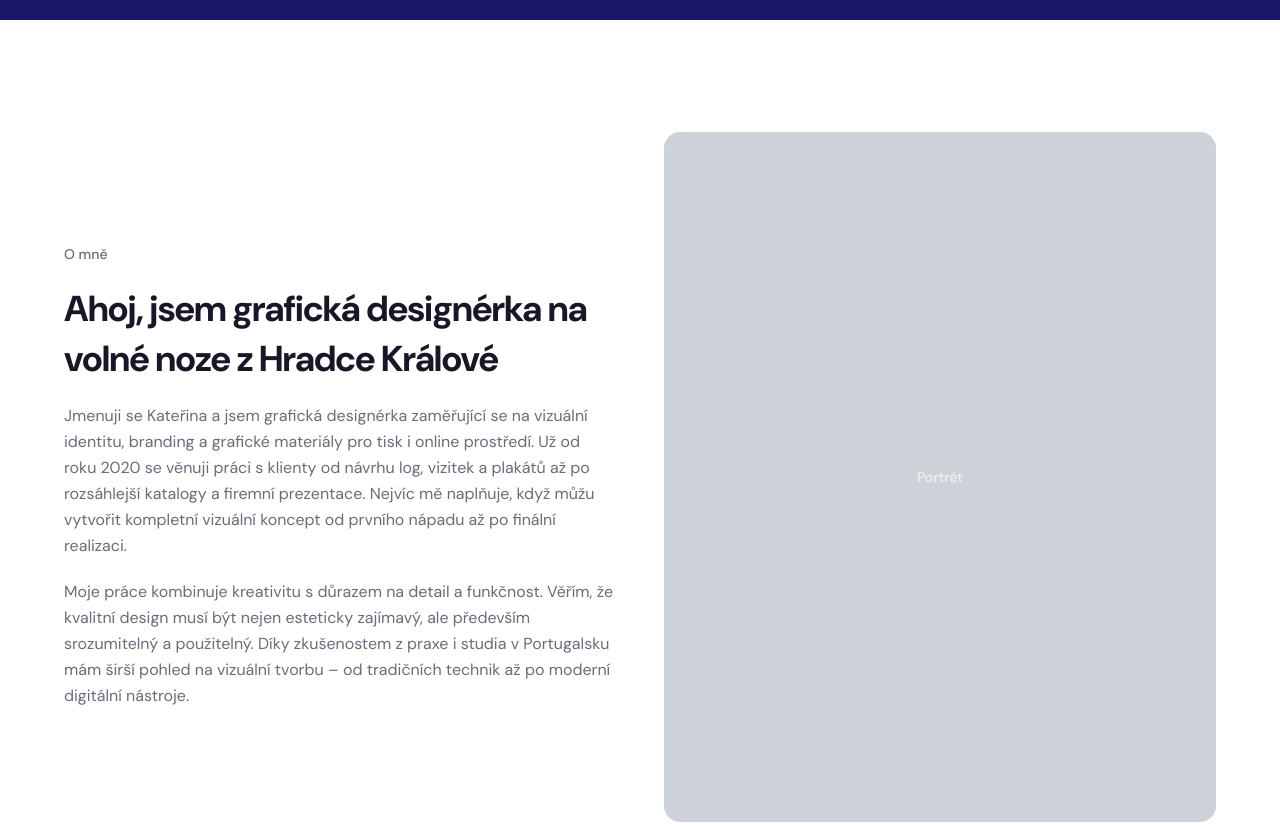
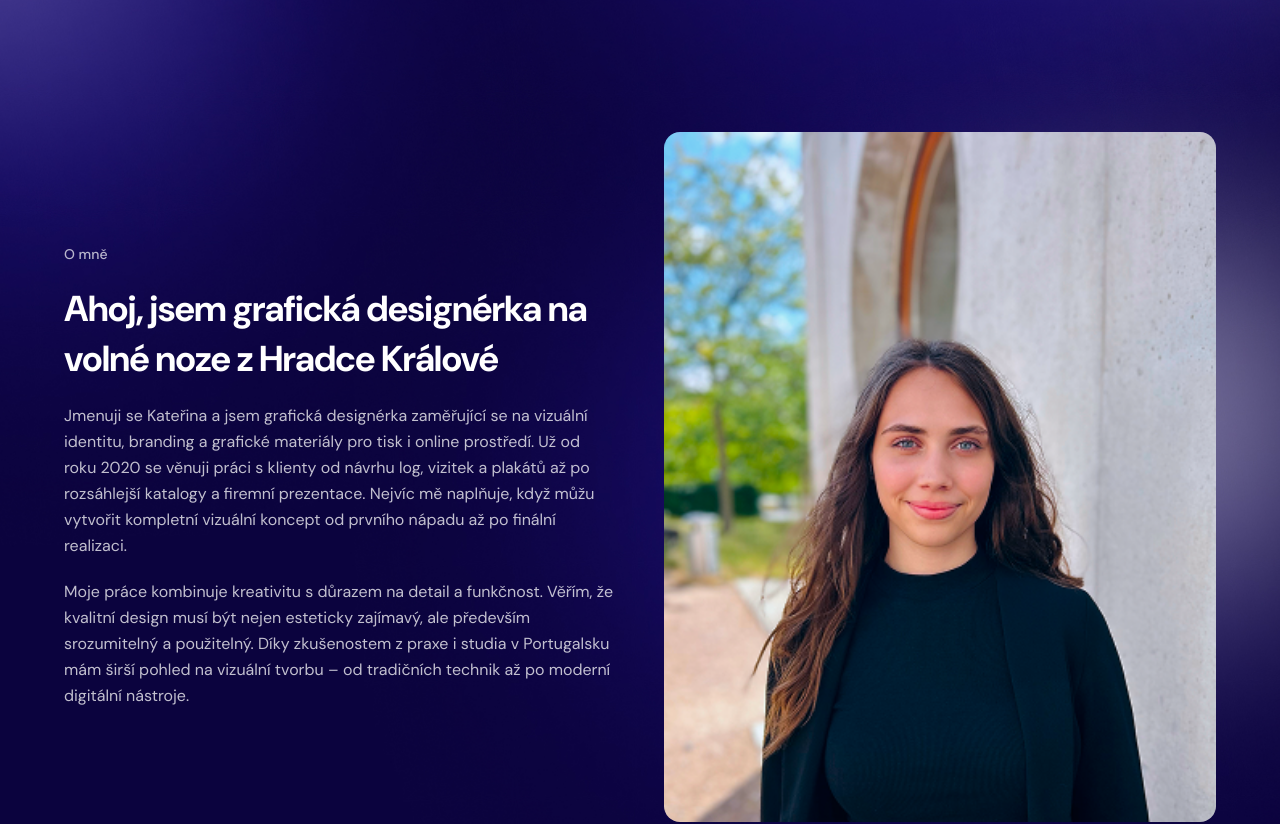
Before and after one commit to matejkajn/kata-portfolio, a Next.js app: page / in a window 1280 px wide. Shown: the part 620-1444 px from the top of the page. Built offline with nearby package versions, Linux system fonts and the light colour scheme.

Commit message:
feat(home): wire hero and about sections to real background and portrait images

```diff
--- a/src/app/page.tsx
+++ b/src/app/page.tsx
@@ -12,8 +12,11 @@ export default function Home() {
     <>
       <Navbar />
       <main className="flex-1">
-        <HeroSection />
-        <AboutSection />
+        {/* Shared background spanning the hero + about sections (single image). */}
+        <div className="bg-[url('/homepage/background_about.jpg')] bg-cover bg-center bg-no-repeat">
+          <HeroSection />
+          <AboutSection />
+        </div>
         <PortfolioSection />
         <ProcessSection />
         <ReferencesSection />
--- a/src/components/home/AboutSection.tsx
+++ b/src/components/home/AboutSection.tsx
@@ -1,5 +1,6 @@
+import Image from "next/image";
+
 import { Section } from "@/components/layout/Section";
-import { ImagePlaceholder } from "@/components/ui/ImagePlaceholder";
 
 /** "O mně" — introduction and portrait. */
 export function AboutSection() {
@@ -9,11 +10,11 @@ export function AboutSection() {
       innerClassName="grid items-center gap-12 md:grid-cols-2"
     >
       <div className="flex flex-col gap-5">
-        <span className="text-sm font-medium text-muted">O mně</span>
-        <h2 className="text-3xl font-bold leading-snug tracking-tight text-ink sm:text-4xl">
+        <span className="text-sm font-medium text-white/70">O mně</span>
+        <h2 className="text-3xl font-bold leading-snug tracking-tight text-white sm:text-4xl">
           Ahoj, jsem grafická designérka na volné noze z Hradce Králové
         </h2>
-        <p className="text-base leading-relaxed text-muted">
+        <p className="text-base leading-relaxed text-white/75">
           Jmenuji se Kateřina a jsem grafická designérka zaměřující se na
           vizuální identitu, branding a grafické materiály pro tisk i online
           prostředí. Už od roku 2020 se věnuji práci s klienty od návrhu log,
@@ -21,7 +22,7 @@ export function AboutSection() {
           Nejvíc mě naplňuje, když můžu vytvořit kompletní vizuální koncept od
           prvního nápadu až po finální realizaci.
         </p>
-        <p className="text-base leading-relaxed text-muted">
+        <p className="text-base leading-relaxed text-white/75">
           Moje práce kombinuje kreativitu s důrazem na detail a funkčnost.
           Věřím, že kvalitní design musí být nejen esteticky zajímavý, ale
           především srozumitelný a použitelný. Díky zkušenostem z praxe i studia
@@ -30,10 +31,12 @@ export function AboutSection() {
         </p>
       </div>
 
-      <ImagePlaceholder
-        label="Portrét"
-        color="#cdd2d8"
-        className="aspect-[4/5] w-full rounded-2xl"
+      <Image
+        src="/homepage/profile.png"
+        alt="Portrét Kateřiny"
+        width={444}
+        height={582}
+        className="aspect-[4/5] w-full rounded-2xl object-cover"
       />
     </Section>
   );
--- a/src/components/home/HeroSection.tsx
+++ b/src/components/home/HeroSection.tsx
@@ -3,7 +3,7 @@ import { ButtonLink } from "@/components/ui/Button";
 /** Landing hero with the headline, intro copy and a portfolio CTA. */
 export function HeroSection() {
   return (
-    <section className="bg-brand-gradient px-6 pb-24 pt-36 sm:px-8 md:pb-32 md:pt-44">
+    <section className="px-6 pb-24 pt-36 sm:px-8 md:pb-32 md:pt-44">
       <div className="mx-auto flex max-w-3xl flex-col items-center gap-6 text-center">
         <h1 className="text-4xl font-bold leading-tight tracking-tight text-white sm:text-5xl md:text-6xl">
           Kreativní design, který{" "}
```
